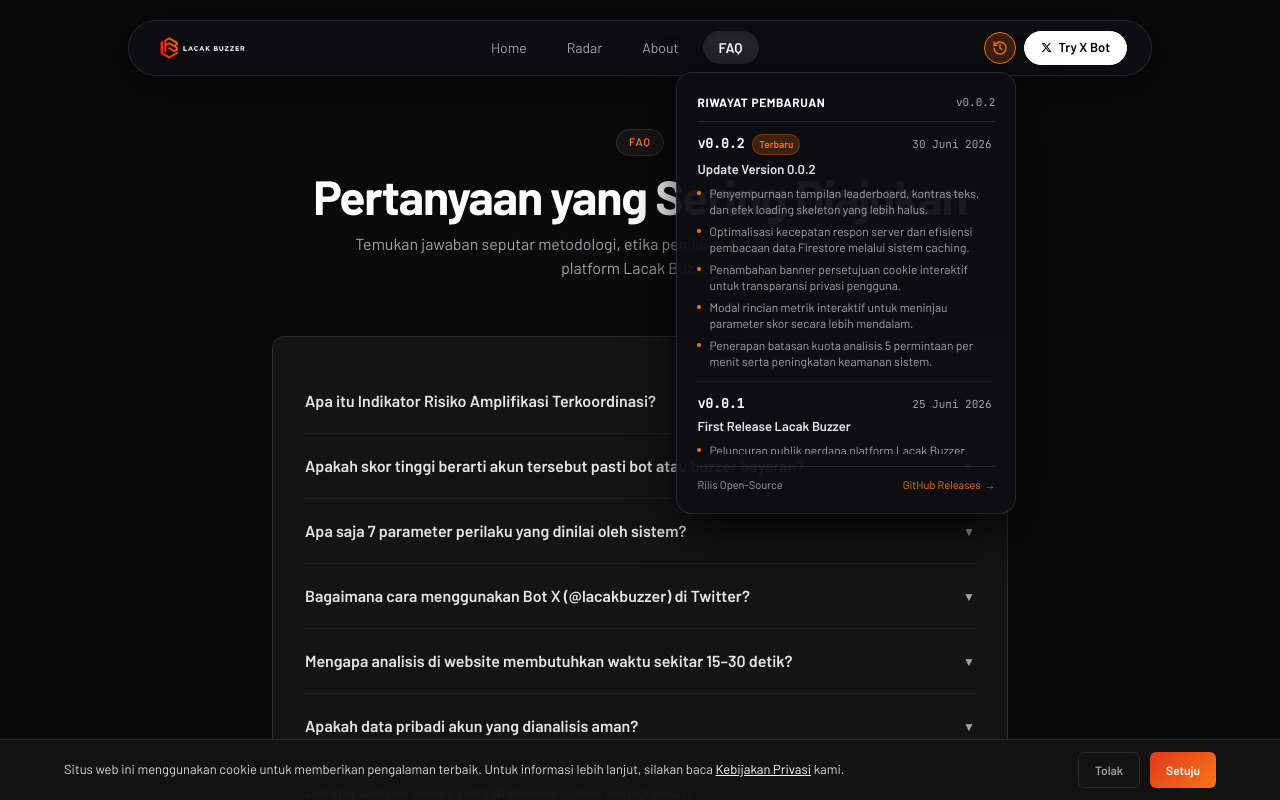
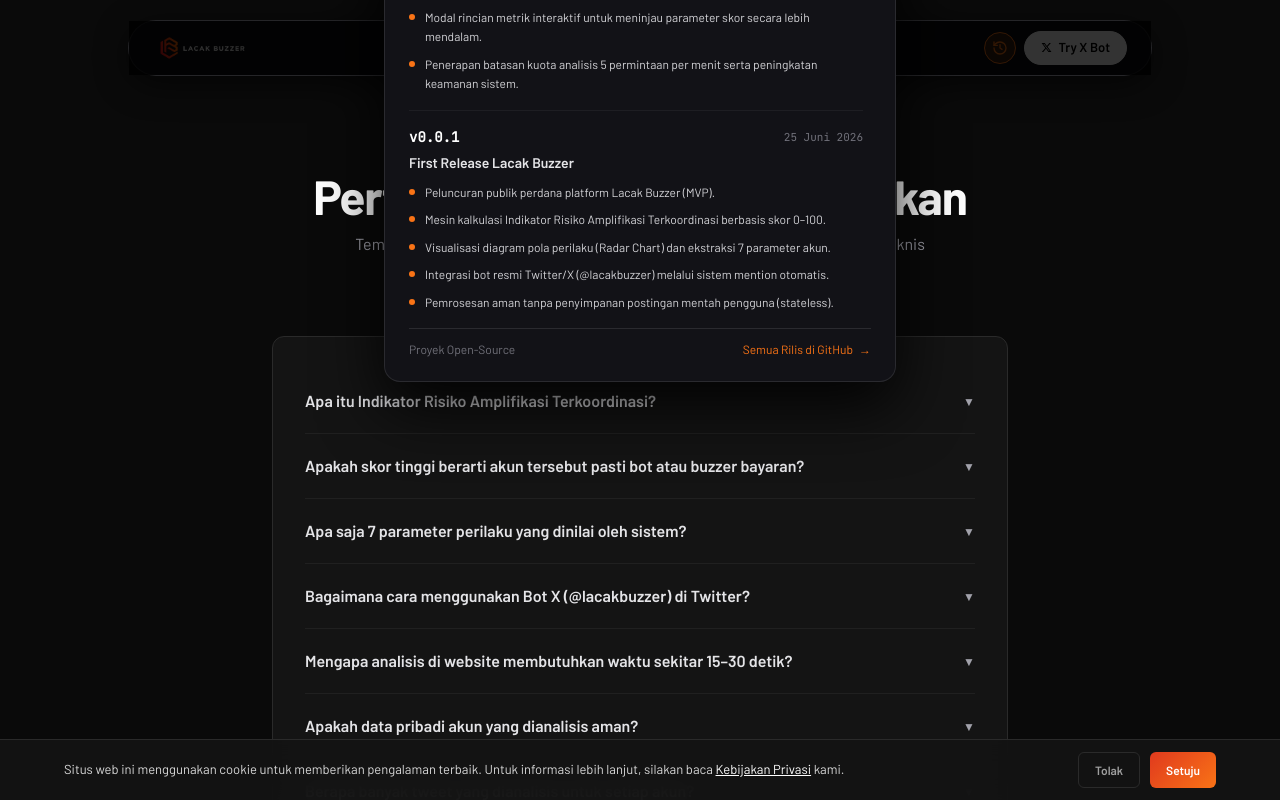
Before and after one commit to Yogs4R/lacak-buzzer, a React (Vite) app in the folder frontend/: page /faq in a window 1280 px wide. Both pictures are taken after a click on the button 1000 px from the left and 47 px from the top of the page. Shown: the top 800 px of the page. Built offline with nearby package versions, Linux system fonts and the light colour scheme.

Commit message:
feat(ui): redesign changelog popup into centered modal with blurred backdrop and solid dark contrast

```diff
--- a/frontend/src/components/ChangelogDropdown.jsx
+++ b/frontend/src/components/ChangelogDropdown.jsx
@@ -1,21 +1,11 @@
 import { useEffect, useRef } from 'react';
 import changelogData from '../data/changelog.json';
 
-export default function ChangelogDropdown({ isOpen, onClose, buttonRef }) {
-  const dropdownRef = useRef(null);
+export default function ChangelogDropdown({ isOpen, onClose }) {
+  const modalRef = useRef(null);
 
   useEffect(() => {
     if (!isOpen) return;
-
-    function handleClickOutside(event) {
-      // Abaikan jika klik terjadi di tombol trigger changelog itu sendiri
-      if (buttonRef?.current && buttonRef.current.contains(event.target)) {
-        return;
-      }
-      if (dropdownRef.current && !dropdownRef.current.contains(event.target)) {
-        onClose();
-      }
-    }
 
     function handleKeyDown(event) {
       if (event.key === 'Escape') {
@@ -23,67 +13,103 @@ export default function ChangelogDropdown({ isOpen, onClose, buttonRef }) {
       }
     }
 
-    document.addEventListener('mousedown', handleClickOutside);
+    // Kunci scroll pada background body saat modal terbuka
+    const originalOverflow = document.body.style.overflow;
+    document.body.style.overflow = 'hidden';
+
     document.addEventListener('keydown', handleKeyDown);
     return () => {
-      document.removeEventListener('mousedown', handleClickOutside);
+      document.body.style.overflow = originalOverflow;
       document.removeEventListener('keydown', handleKeyDown);
     };
-  }, [isOpen, onClose, buttonRef]);
+  }, [isOpen, onClose]);
 
   if (!isOpen) return null;
 
   return (
+    <div className="fixed inset-0 z-[100] flex items-center justify-center p-3.5 sm:p-6 animate-fade-in">
+      {/* Blurred Dark Backdrop Overlay */}
       <div
-      ref={dropdownRef}
-      className="fixed top-[62px] left-4 right-4 max-w-[320px] mx-auto sm:absolute sm:top-full sm:mt-2 sm:left-auto sm:right-0 sm:translate-x-0 sm:w-[340px] sm:max-w-[340px] rounded-2xl border border-white/10 bg-[#0e0e12]/95 backdrop-blur-xl p-3.5 sm:p-5 shadow-[0_16px_48px_rgba(0,0,0,0.8)] z-50 animate-fade-in text-left font-main"
+        className="fixed inset-0 bg-black/80 backdrop-blur-md transition-opacity"
+        onClick={onClose}
+        aria-hidden="true"
+      />
+
+      {/* Solid Centered Modal Card (Non-transparent for maximal contrast & focus) */}
+      <div
+        ref={modalRef}
+        role="dialog"
+        aria-modal="true"
+        aria-labelledby="changelog-title"
+        className="relative w-full max-w-lg rounded-2xl border border-white/10 bg-[#121217] p-5 sm:p-6 shadow-[0_24px_64px_rgba(0,0,0,0.9)] z-10 text-left font-main flex flex-col max-h-[85vh]"
+        onClick={(e) => e.stopPropagation()}
       >
-      {/* Header */}
-      <div className="flex items-center justify-between border-b border-white/10 pb-2.5 mb-3">
-        <span className="text-[12px] font-bold text-white uppercase tracking-wider">
+        {/* Header with Title, Subtitle & Close Button */}
+        <div className="flex items-center justify-between border-b border-white/10 pb-3.5 mb-4 shrink-0">
+          <div className="flex items-center gap-2.5">
+            <div className="w-8 h-8 rounded-xl bg-[#f97316]/10 border border-[#f97316]/20 flex items-center justify-center text-[#f97316] shrink-0">
+              <svg className="w-4 h-4" fill="none" viewBox="0 0 24 24" stroke="currentColor" strokeWidth={2}>
+                <path strokeLinecap="round" strokeLinejoin="round" d="M3 12a9 9 0 1 0 9-9 9.75 9.75 0 0 0-6.74 2.74L3 8" />
+                <path strokeLinecap="round" strokeLinejoin="round" d="M3 3v5h5" />
+                <path strokeLinecap="round" strokeLinejoin="round" d="M12 7v5l3 2" />
+              </svg>
+            </div>
+            <div>
+              <h2 id="changelog-title" className="text-sm sm:text-base font-bold text-white tracking-tight">
                 Riwayat Pembaruan
-        </span>
-        <span className="text-[11px] font-mono text-zinc-400">
-          {changelogData[0]?.version}
-        </span>
+              </h2>
+              <p className="text-[11px] text-zinc-400">
+                Catatan rilis dan pembaruan fitur Lacak Buzzer
+              </p>
+            </div>
           </div>
 
-      {/* Changelog Items List */}
-      <div className="flex flex-col gap-3.5 max-h-[280px] sm:max-h-[320px] overflow-y-auto pr-1">
+          <button
+            type="button"
+            onClick={onClose}
+            aria-label="Tutup Riwayat Pembaruan"
+            className="w-8 h-8 rounded-lg bg-white/5 hover:bg-white/10 text-zinc-400 hover:text-white flex items-center justify-center transition-colors cursor-pointer border border-white/5 text-sm"
+          >
+            ✕
+          </button>
+        </div>
+
+        {/* Changelog Items List - Smooth Scrollable */}
+        <div className="flex-1 overflow-y-auto pr-1.5 sm:pr-2 flex flex-col gap-4">
           {changelogData.map((item, idx) => (
             <div
               key={item.version}
-            className={`flex flex-col gap-1 ${
-              idx !== changelogData.length - 1 ? 'border-b border-white/5 pb-3' : ''
+              className={`flex flex-col gap-1.5 ${
+                idx !== changelogData.length - 1 ? 'border-b border-white/5 pb-4' : ''
               }`}
             >
               <div className="flex items-center justify-between gap-2 flex-wrap">
                 <div className="flex items-center gap-2">
-                <span className="font-mono text-xs sm:text-[13px] font-bold text-white">
+                  <span className="font-mono text-sm font-bold text-white">
                     {item.version}
                   </span>
                   {item.isLatest && (
-                  <span className="px-1.5 py-0.5 rounded-full text-[9px] sm:text-[10px] font-semibold bg-[#f97316]/20 text-[#f97316] border border-[#f97316]/30">
+                    <span className="px-2 py-0.5 rounded-full text-[10px] font-semibold bg-[#f97316]/20 text-[#f97316] border border-[#f97316]/30">
                       Terbaru
                     </span>
                   )}
                 </div>
-              <span className="text-[10px] sm:text-[11px] text-zinc-400 font-mono">
+                <span className="text-[11px] text-zinc-500 font-mono">
                   {item.date}
                 </span>
               </div>
 
-            <p className="text-xs sm:text-[13px] font-semibold text-zinc-200 mt-0.5">
+              <p className="text-xs sm:text-sm font-semibold text-zinc-200">
                 {item.title}
               </p>
 
-            <ul className="list-none p-0 m-0 mt-1 flex flex-col gap-1.5">
+              <ul className="list-none p-0 m-0 mt-1 flex flex-col gap-2">
                 {item.highlights.map((highlight, hIdx) => (
                   <li
                     key={hIdx}
-                  className="flex items-start gap-2 text-[11px] sm:text-xs text-zinc-400 leading-relaxed"
+                    className="flex items-start gap-2.5 text-xs text-zinc-300 leading-relaxed"
                   >
-                  <span className="mt-1.5 w-1 h-1 rounded-full bg-[#f97316] shrink-0 inline-block" />
+                    <span className="mt-1.5 w-1.5 h-1.5 rounded-full bg-[#f97316] shrink-0 inline-block" />
                     <span>{highlight}</span>
                   </li>
                 ))}
@@ -93,18 +119,19 @@ export default function ChangelogDropdown({ isOpen, onClose, buttonRef }) {
         </div>
 
         {/* Footer link to GitHub releases */}
-      <div className="mt-3 pt-2.5 border-t border-white/10 flex justify-between items-center text-[10px] sm:text-[11px]">
-        <span className="text-zinc-400">Rilis Open-Source</span>
+        <div className="mt-4 pt-3 border-t border-white/10 flex justify-between items-center text-xs shrink-0">
+          <span className="text-zinc-500">Proyek Open-Source</span>
           <a
             href="https://github.com/Yogs4R/lacak-buzzer/releases"
             target="_blank"
             rel="noopener noreferrer"
-          className="text-[#f97316] hover:underline font-medium flex items-center gap-1"
+            className="text-[#f97316] hover:text-[#fb923c] font-medium flex items-center gap-1.5 transition-colors"
           >
-          <span>GitHub Releases</span>
+            <span>Semua Rilis di GitHub</span>
             <span>→</span>
           </a>
         </div>
       </div>
+    </div>
   );
 }
```
Lines whose indentation alone changed are shown as unchanged.
